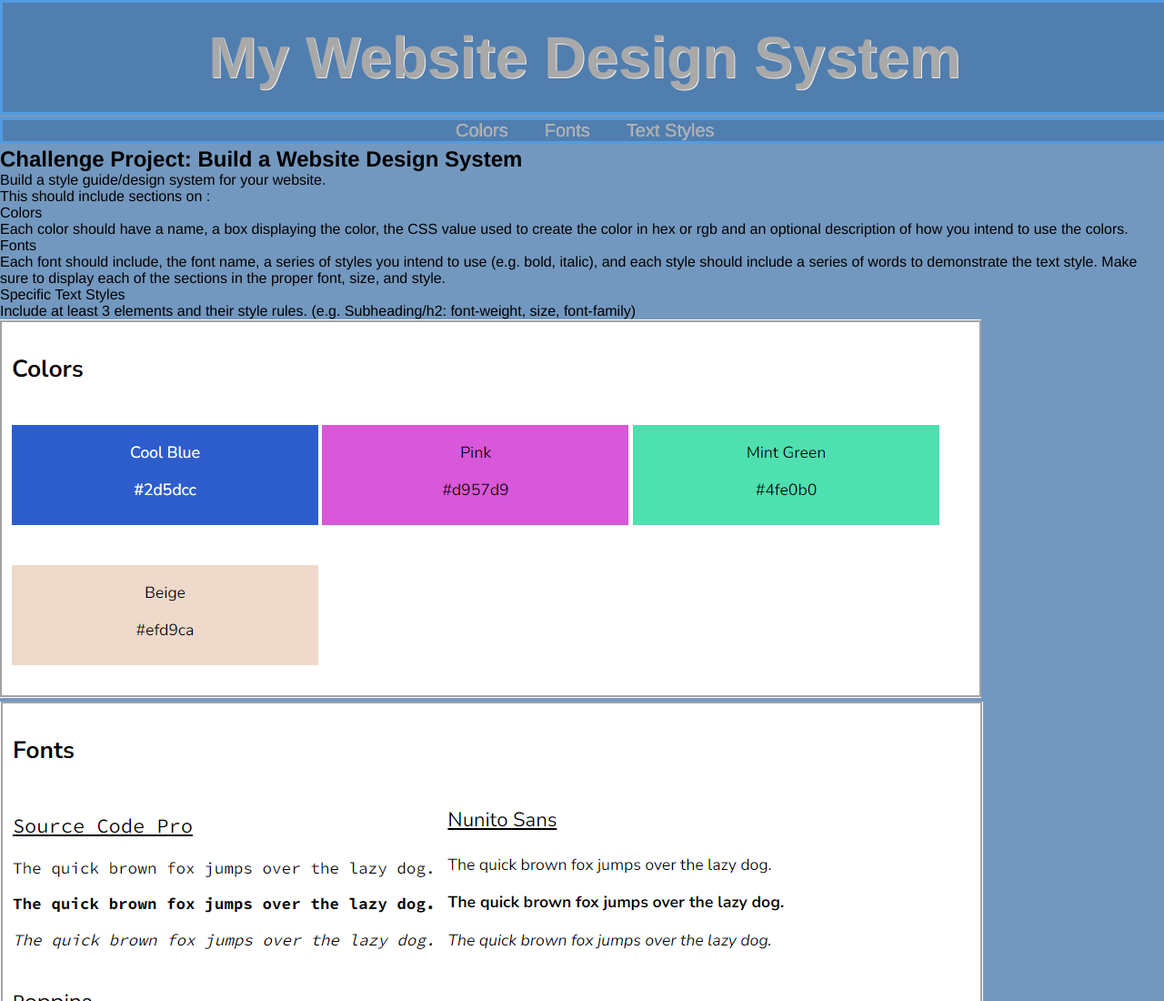
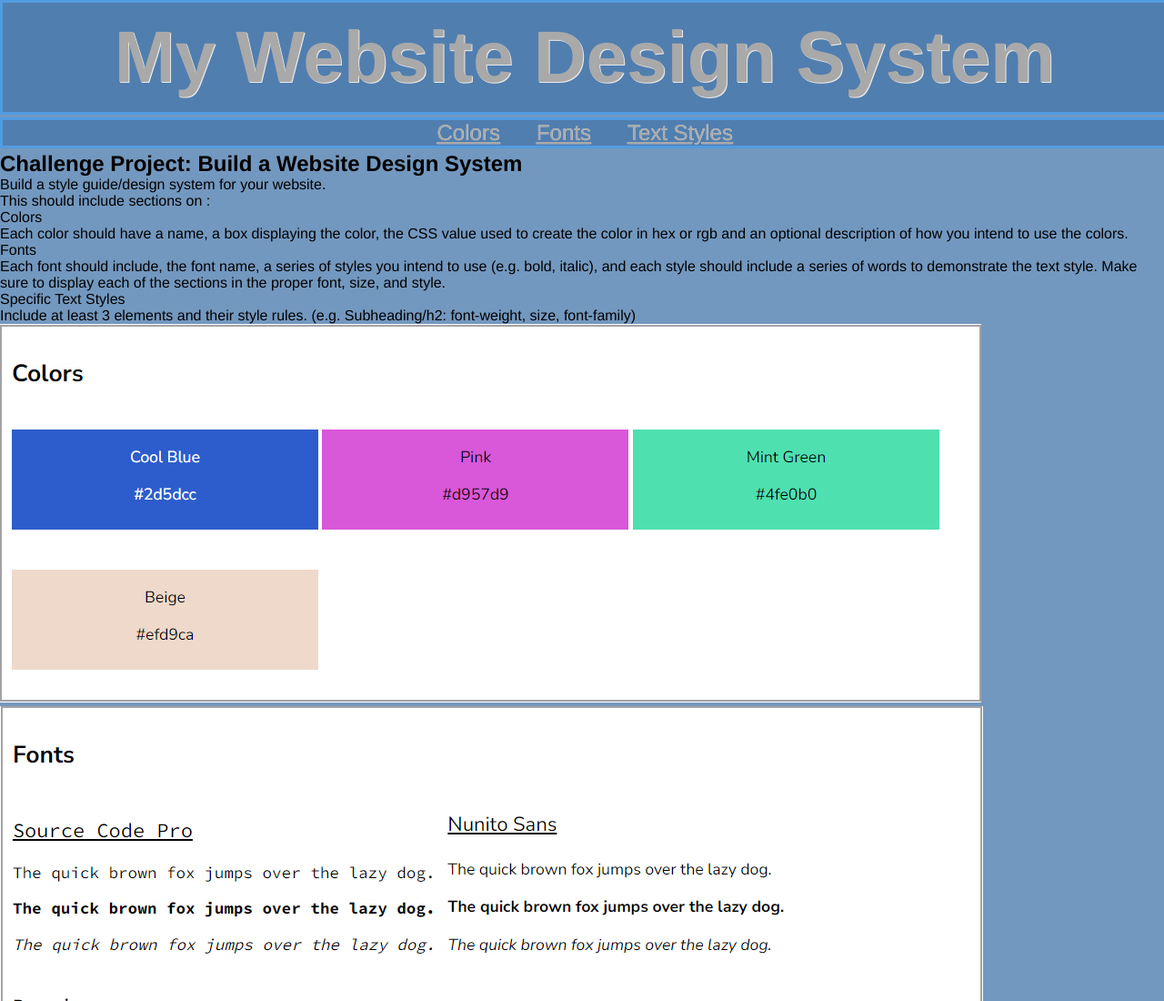
Before and after one commit to Roannej/website-design-system, a plain HTML site: page starting/index.html in a window 1280 px wide. Shown: the top 1100 px of the page at 91% size. Drawn offline with Linux system fonts and the light colour scheme.

Commit message:
add nav anchor

```diff
--- a/starting/index.html
+++ b/starting/index.html
@@ -12,9 +12,9 @@
     </header>
 
     <nav class="nav">
-        <li>Colors</li>
-        <li>Fonts</li>
-        <li>Text Styles</li>
+        <li><a href="#">Colors</a></li>
+        <li><a href="#">Fonts</a></li>
+        <li><a href="#">Text Styles</a></li>
     </nav>
 
     <main>
--- a/starting/styles.css
+++ b/starting/styles.css
@@ -7,9 +7,9 @@
     --main-color: #7398BF;
     --sec-color: #507EAF;
     --acc-color: #519CE1;
-    --h1-font: 2rem;
-    --h2-font: 1.5rem;
-    --h3-font: 1.25rem;
+    --h1-font: 2.5rem;
+    --h2-font: 1.75rem;
+    --h3-font: 1.5rem;
     --p-font: 1rem;
     --main-font: 'Franklin Gothic Medium', 'Arial Narrow', Arial, sans-serif;
     /*--sec-font: kanit - still to load and link;*/
@@ -44,7 +44,7 @@ html {
     border: 3px solid var(--acc-color);
     margin: 3px 0;
     width: 100%;
-    font-size: var(--p-font);
+    font-size: var(--h3-font);
     display: flex;
     justify-content: center;
     background-color: var(--sec-color);
@@ -56,5 +56,14 @@ html {
 .nav li {
     display: inline-block;
     padding: 0 20px;
+    font-size: var(--h3-font);
+}
 
+.nav a {
+    color: var(--h1-font);
+    box-shadow: var(--text-sh);
 }
+
+.nav a:hover {
+    color: white;
+}
```
